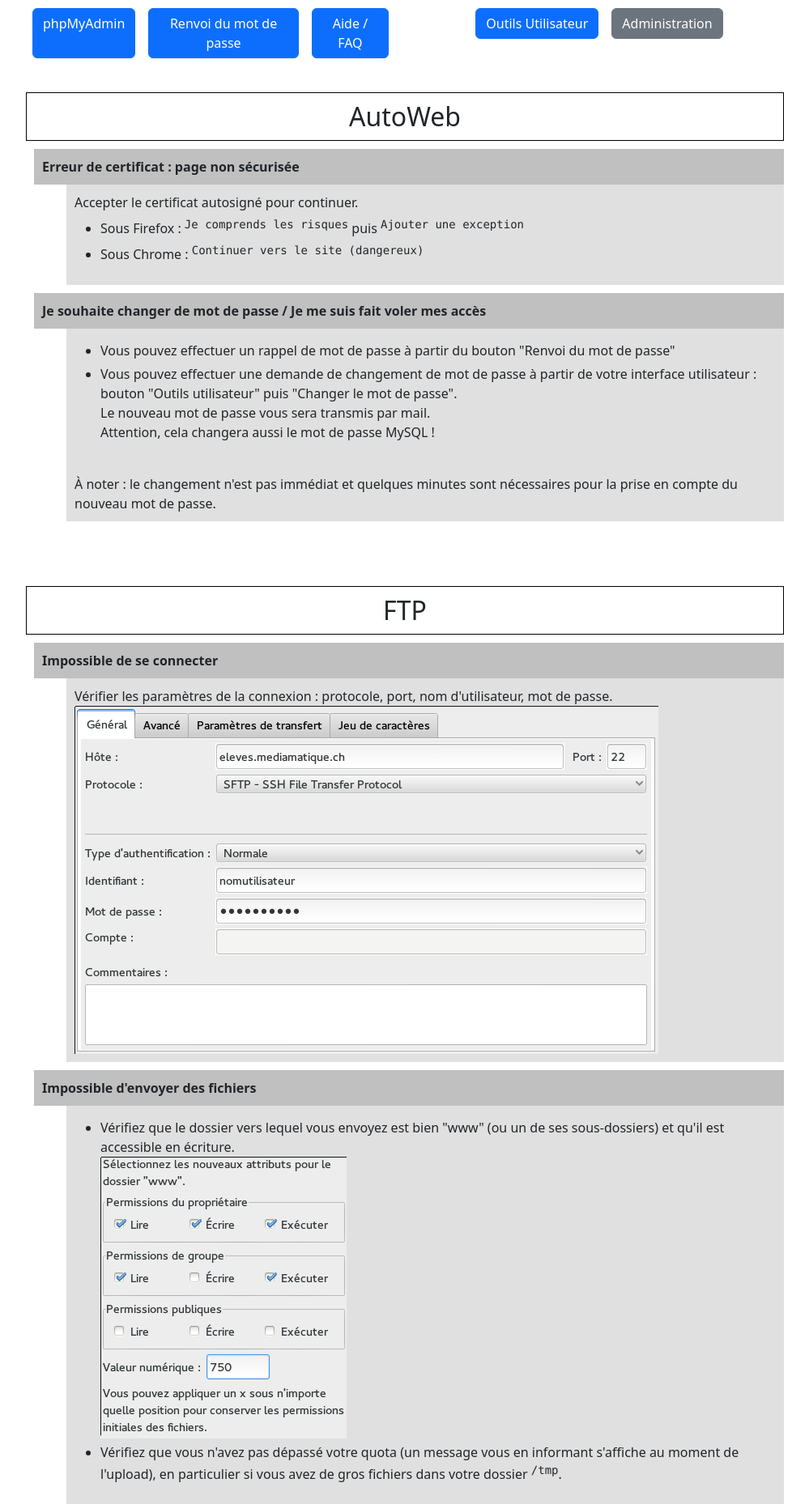
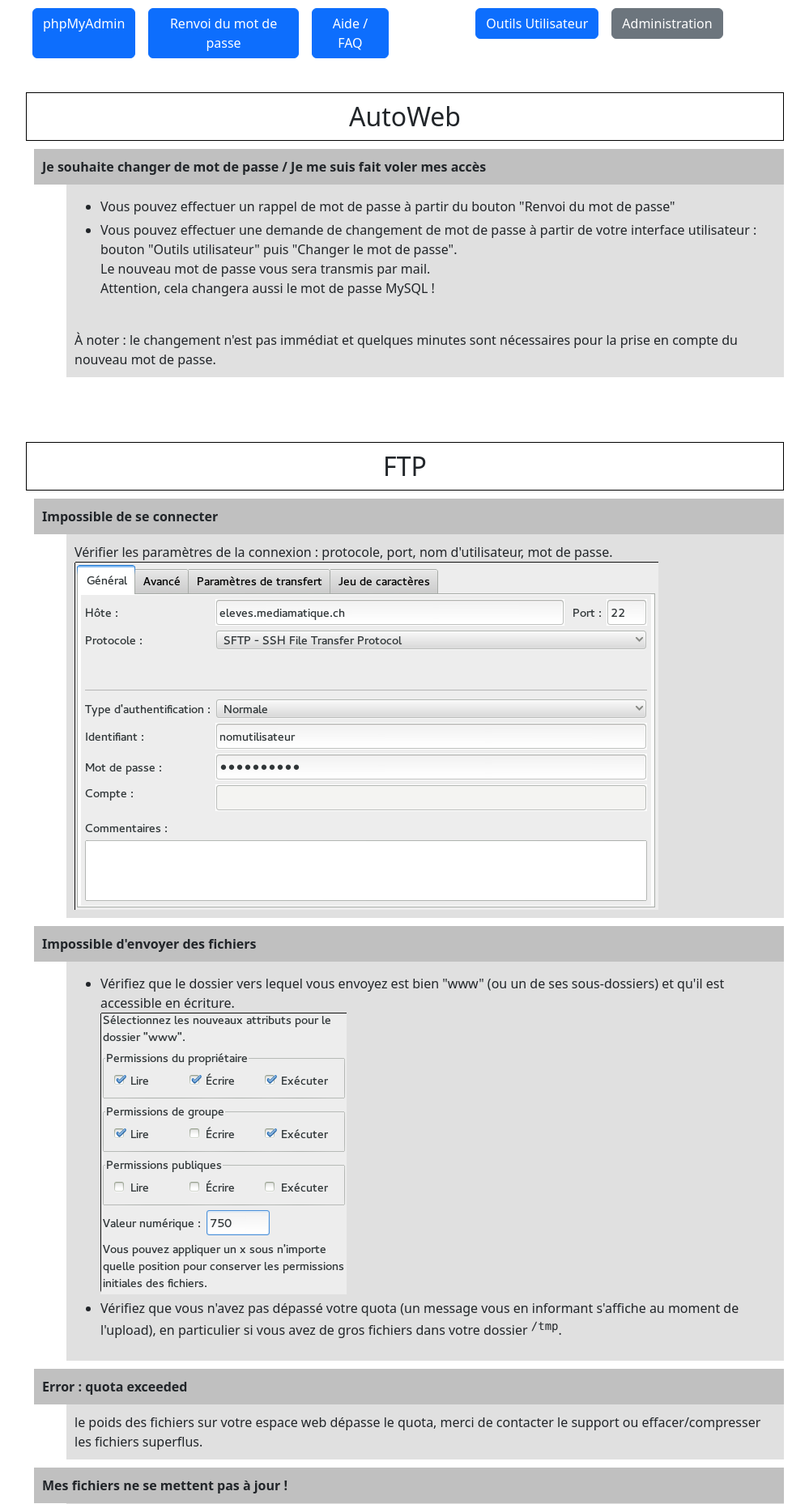
Before and after one commit to auto-web/autoweb, a PHP site: template interface/templates/admin/faq.twig in a window 1280 px wide. Shown: the part 230-2088 px from the top of the page at 81% size, without its empty margins (140-1139 px from the left). Run offline with PHP 8.4, Linux system fonts and the light colour scheme; the template is opened without the code that fills it, so the values that code supplies are empty; a stand-in replaces the project's code that opens the database connection; some libraries are stand-ins or nearby versions.

Commit message:
Remove warning about self-signed HTTPS certificates, as LetsEncrypt is used now

```diff
--- a/interface/templates/admin/faq.twig
+++ b/interface/templates/admin/faq.twig
@@ -4,14 +4,6 @@
 <div class="faq">
     <dl>
         <h2 class="mt-4">AutoWeb</h2>
-        <dt>Erreur de certificat : page non sécurisée</dt>
-        <dd>Accepter le certificat autosigné pour continuer.
-            <ul>
-                <li>Sous Firefox : <pre>Je comprends les risques</pre> puis <pre>Ajouter une exception</pre></li>
-                <li>Sous Chrome : <pre>Continuer vers le site (dangereux)</pre></li>
-            </ul>
-        </dd>
-
         <dt>Je souhaite changer de mot de passe / Je me suis fait voler mes accès</dt>
         <dd><ul><li>Vous pouvez effectuer un rappel de mot de passe à partir du bouton "Renvoi du mot de passe"</li>
         <li>Vous pouvez effectuer une demande de changement de mot de passe à partir de votre interface utilisateur : bouton "Outils utilisateur" puis "Changer le mot de passe".
@@ -90,7 +82,7 @@
         <h2>Ligne de commande / SSH</h2>
         <dt>Comment se connecter ?</dt>
         <dd>Il est possible de se connecter en SSH au serveur, sur le port 22 (standard).
-        <ul><li>Via Linux avec la ligne de commande : <pre>ssh login@autoweb.example.com</pre> (acceptez le certificat la première fois)</li>
+        <ul><li>Via Linux avec la ligne de commande : <pre>ssh login@autoweb.example.com</pre> (à la première connexion, acceptez l'empreinte de la clé du serveur)</li>
         <li>Via Windows avec un client SSH comme <a href="http://www.putty.org/">Putty</a>.</li></ul>
         </dd>
 
--- a/interface/templates/mail/welcome.twig
+++ b/interface/templates/mail/welcome.twig
@@ -37,7 +37,6 @@
 <p>Notes :<br>
 <ul>
     <li>N'oubliez pas de choisir un préfixe de tables différent à chaque nouvelle installation de WordPress</li>
-    <li>Veuillez ajouter une exception de certificat pour votre première connexion en HTTPS à votre espace</li>
 </ul>
 </p>
 
```
